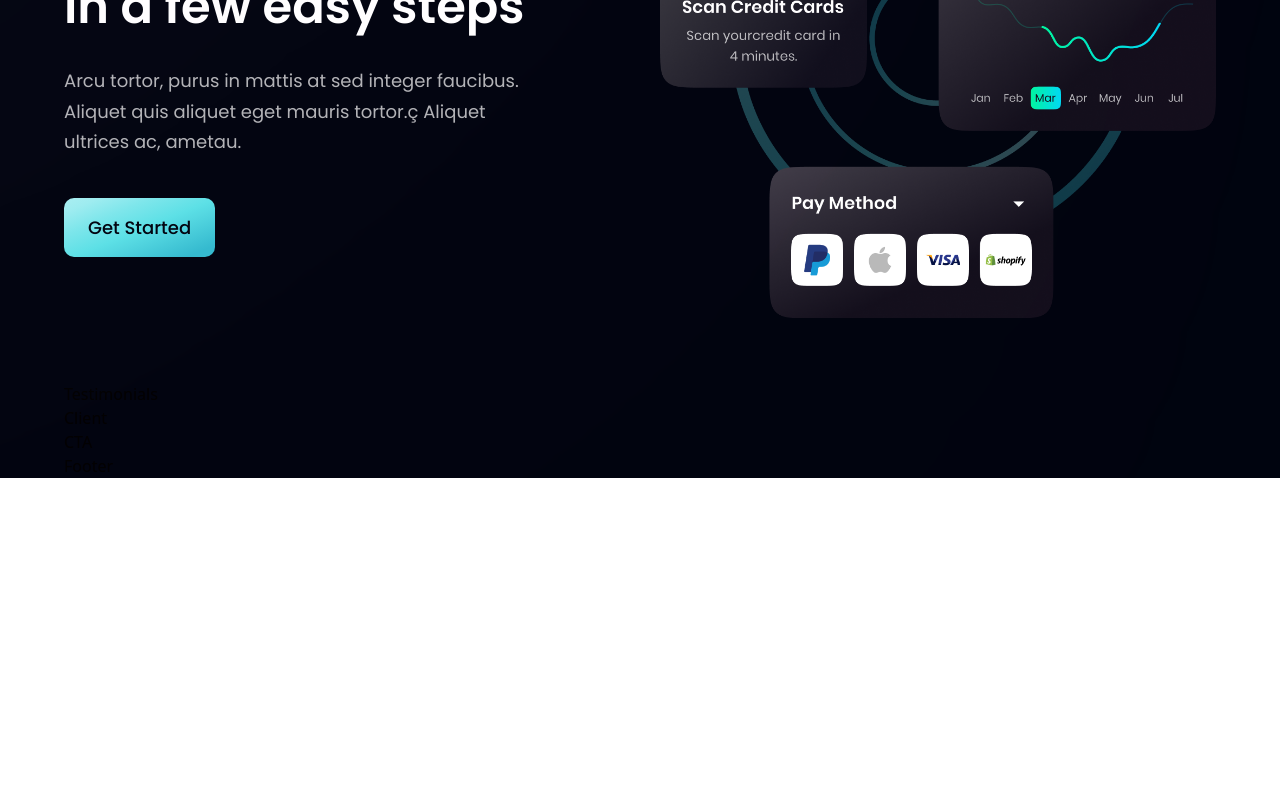
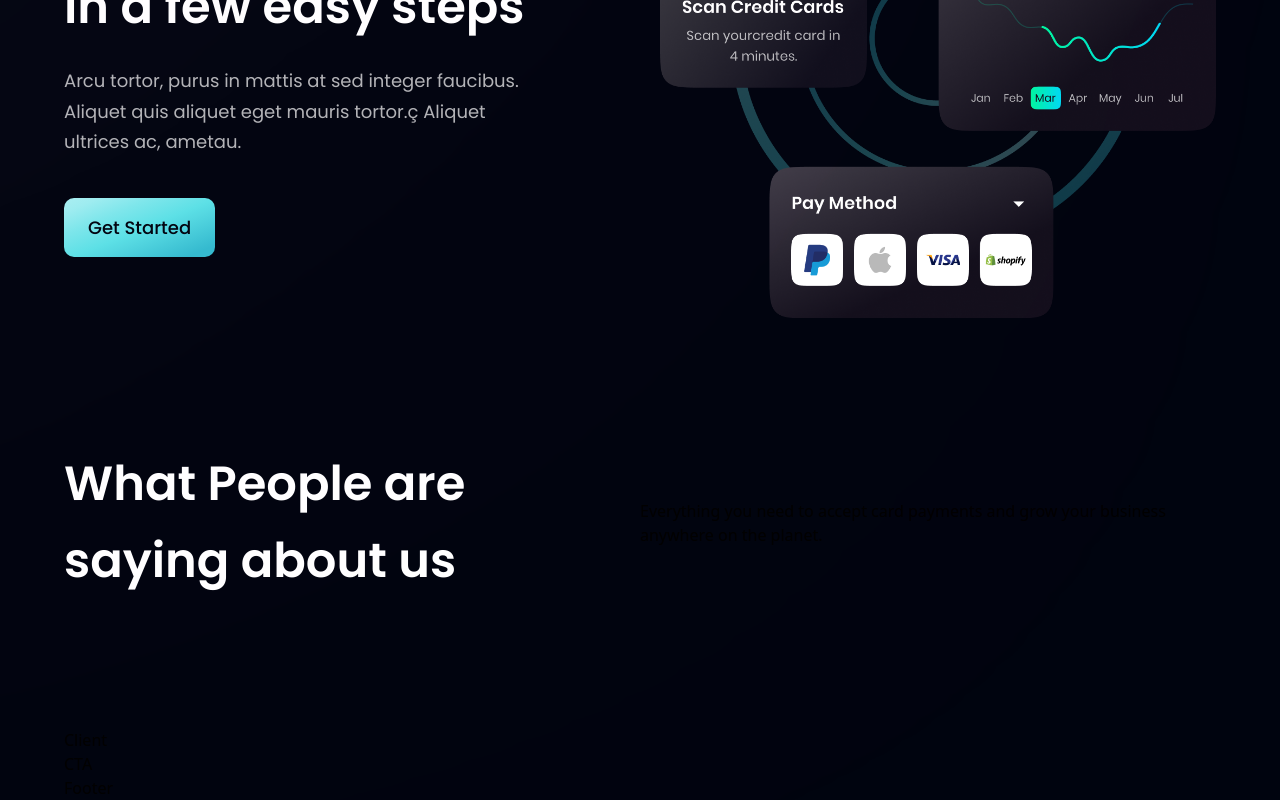
Before and after one commit to tla111/modern_website_2022, a React (Vite) app in the folder bank_modern_app/: page / in a window 1280 px wide. Shown: the part 2422-3222 px from the top of the page. Before the commit the page ends 2900 px from the top, so only its background shows below. Built offline with nearby package versions, Linux system fonts and the light colour scheme.

Commit message:
creating & styling testimonials component

```diff
--- a/bank_modern_app/src/components/Testimonials.jsx
+++ b/bank_modern_app/src/components/Testimonials.jsx
@@ -1,9 +1,22 @@
 import React from 'react'
+import { feedback } from '../constants'
+import styles from '../style'
+import FeedbackCard from './FeedbackCard'
 
-const Testimonials = () => {
-    return (
-        <div>Testimonials</div>
-    )
-}
+const Testimonials = () => (
+    <section id="client" className={`${styles.paddingY} ${styles.flexCenter} flex-col relative`}>
+        {/* TODO */}
+        <div />
+
+        <div className="w-full flex justify-between items-center md:flex-row flex-col sm:mb-16 mb-6 relative z-[1]">
+            <h1 className={styles.heading2}>What People are <br className="sm:block hidden" /> saying about us</h1>
+            <div className="w-full md:mt-0 mt-6">
+                <p> Everything you need to accept card payments and grow your business
+                    anywhere on the planet.
+                </p>
+            </div>
+        </div>
+    </section>
+)
 
 export default Testimonials
```
